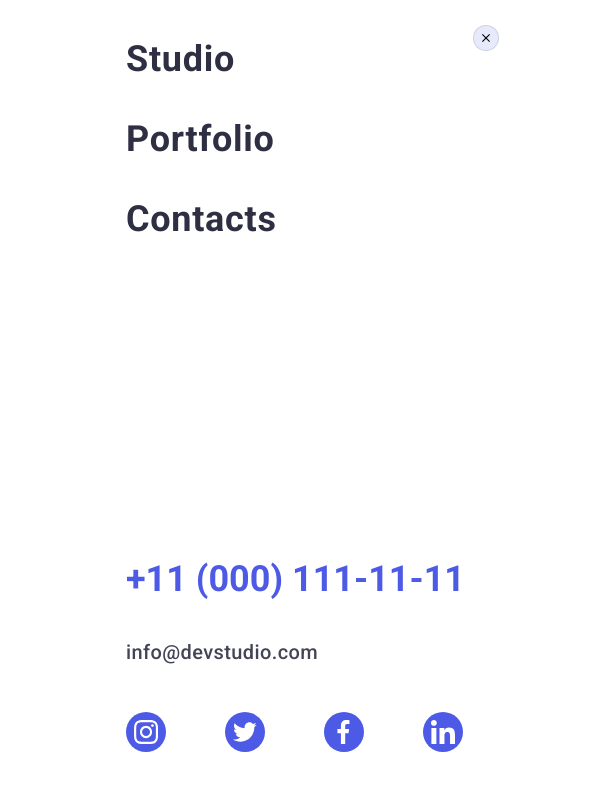
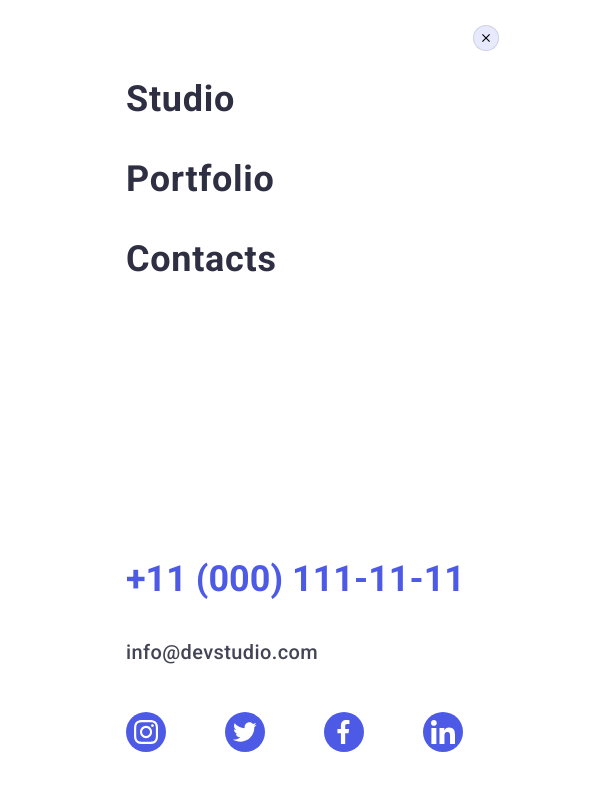
Before and after one commit to Ocheretko1992/goit-markup-hw-07, a plain HTML site: page index.html in a window 600 px wide. Both pictures are taken after a click on the button 482 px from the left and 36 px from the top of the page. Drawn offline with nearby package versions, Linux system fonts and the light colour scheme.

Commit message:
Удосконалив мобільне меню

```diff
--- a/css/styles.css
+++ b/css/styles.css
@@ -39,17 +39,26 @@ button {
 /* //reset styles */
 
 /* Mobile */
+
+@media screen and (min-width: 480px){
+  .container {
+    width: 426px;
+    margin-left: auto;
+    margin-right: auto;
+  }
+}
 @media screen and (max-width: 767px) {
  .container {
     display: flex;
     max-width: 428px;
     min-width: 320px;
     justify-content:space-between;
+    padding: 0 17px;
     margin-left: auto;
     margin-right: auto;
-    padding-left: 16px;
-    padding-right: 16px;
+
   }
+
   .menu-mobile {
     display: none;
   }
@@ -71,9 +80,8 @@ button {
 }
 .mobile-menu {
   position: fixed;
-  width: 100vw;
+  width: 100%;
   height: 100vh;
-  min-width: 320px;
   z-index: 1000;
   top: 0;
   left: 0;
@@ -85,6 +93,7 @@ button {
   transition: opacity 250ms linear, visibility 250ms linear;
 }
 .mobile-menu.is-open {
+  transform: translateY(0);
   opacity: 1;
   visibility: visible;
   pointer-events: auto;
@@ -92,12 +101,10 @@ button {
 .container-mobile-menu {
   display: flex;
   flex-direction: column;
-  justify-content: space-between;
   height: 100%;
-  min-width: 320px;
-  max-width: 428px;
+  width: 100%;
   position: relative;
-  padding-top: 40px;
+  padding-top: 80px;
   padding-bottom: 48px;
   padding-left: 40px;
   padding-right: 51px;
@@ -205,8 +212,7 @@ button {
     rgba(46, 47, 66, 0.7),
     rgba(46, 47, 66, 0.7)),
      url(../images/webstudio/mobile/background\ mobile\ 2x.jpg);
-     width: 428px;
-     height: 432px;
+     width: 100%;
      background-size: cover;
   }
 }
@@ -235,6 +241,8 @@ button {
   color: var(--brand-color);
 }
 .button {
+  display: block;
+  margin: 0 auto;
   font-family: "Roboto", sans-serif;
   font-weight: 500;
   font-size: 16px;
@@ -255,6 +263,12 @@ button {
 }
 .button:active {
   background: #404bbf;
+}
+@media screen and (max-width: 427px){
+
+  .mobile-links-tel{
+    font-size: 20px;
+  }
 }
 /* //HERO */
 }
```
